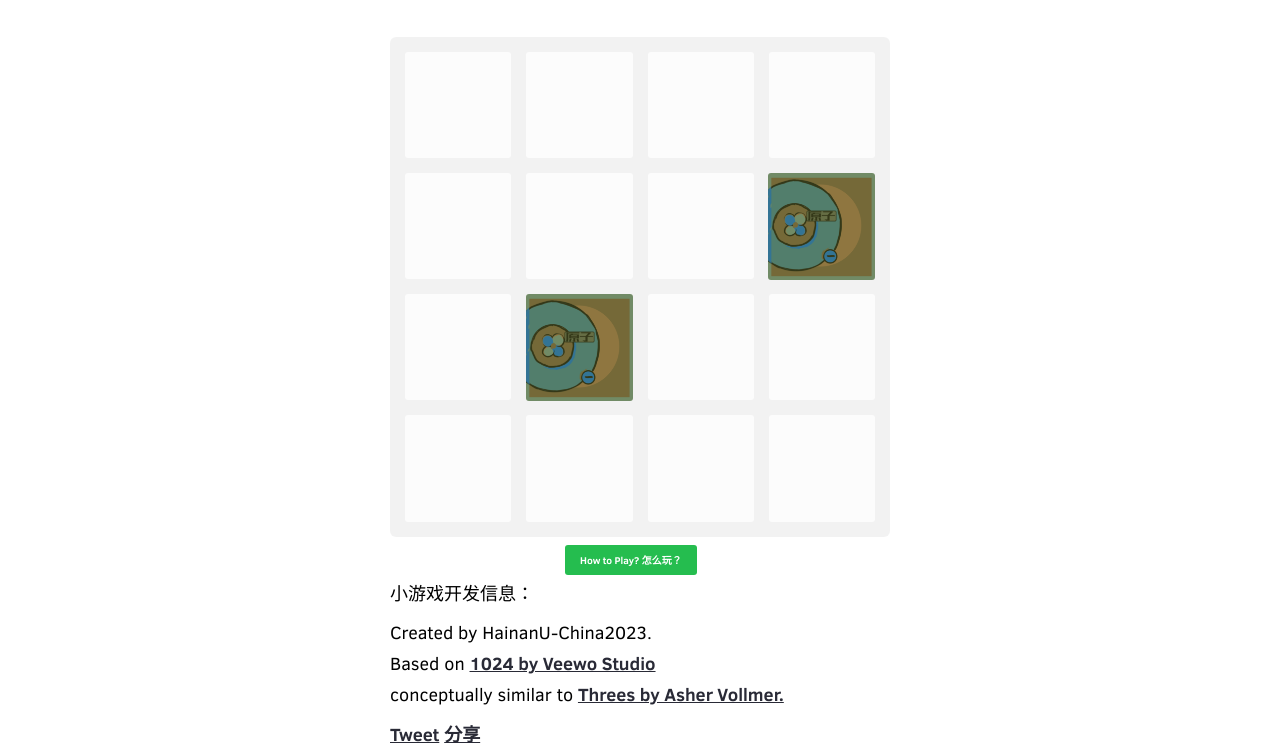
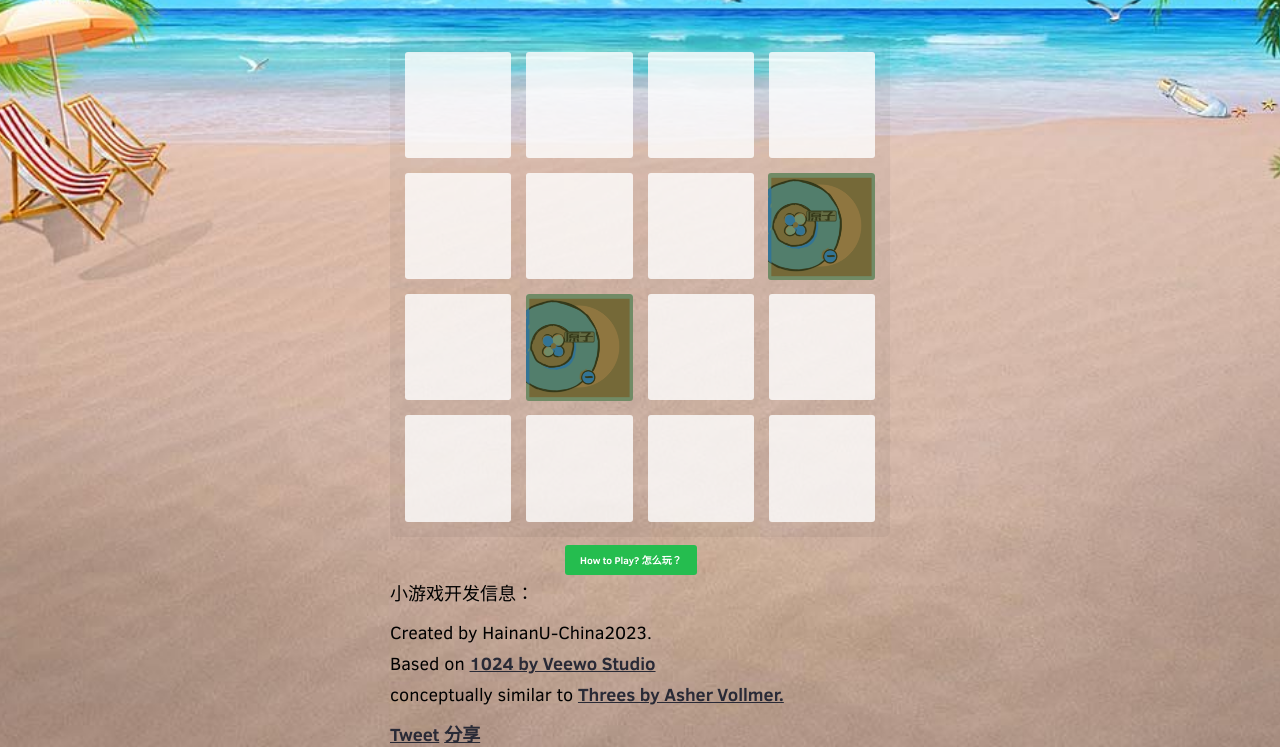
Before and after one commit to Kenkaowei/HNU2048, a plain HTML site: page index.html in a window 1280 px wide. Shown: the part 127-874 px from the top of the page. Drawn offline with Linux system fonts and the light colour scheme; a script that the page names is missing; files whose address does not match are found by name.

Commit message:
Update main.css

```diff
--- a/style/main.css
+++ b/style/main.css
@@ -15,14 +15,8 @@ html, body {
 } */
 
 body {
-   /*background-image: url("../pokeimg/背景图.jpg");
-  background-repeat: no-repeat;
-  /* width: 100%; */
-  background-position:center;
-  background-size: cover;
-  background-attachment: fixed; */
-  /* background-size: auto 50%; */
-   background-image: url("../pokeimg/背景图.jpg");
+
+  background-image: url("../pokeimg/背景图.jpg");
   position:center;
   top: 0;
   left: 0;
```
